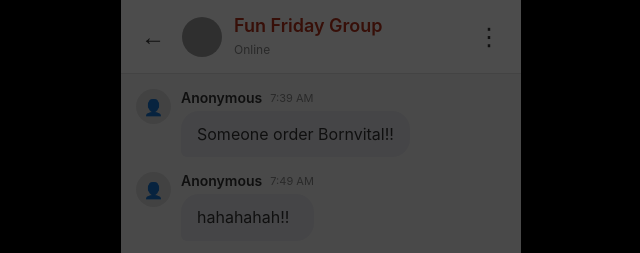
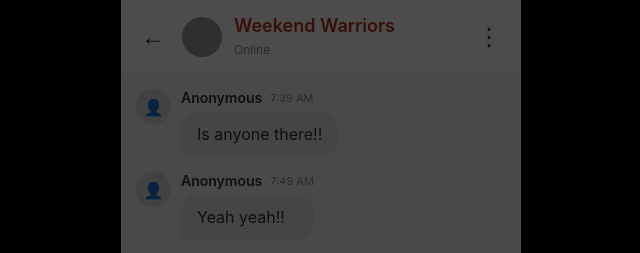
Before and after one commit to shivakumar454/Alignbox--assignment, a website: page public/index.html in a window 1280 px wide. Shown: the top 253 px of the page, 319-959 px from the left. Drawn offline with nearby package versions, Linux system fonts and the light colour scheme; no server answers; grey boxes are pictures that could not be loaded.

Commit message:
small changes

```diff
--- a/public/index.html
+++ b/public/index.html
@@ -3,7 +3,7 @@
 <head>
     <meta charset="UTF-8">
     <meta name="viewport" content="width=device-width, initial-scale=1.0">
-    <title>Fun Friday Group Chat</title>
+    <title>Weekend Warriors</title>
     <link rel="stylesheet" href="style.css">
 </head>
 <body>
@@ -15,7 +15,7 @@
                     <img src="https://images.pexels.com/photos/220453/pexels-photo-220453.jpeg?auto=compress&cs=tinysrgb&w=100&h=100&fit=crop" alt="Group">
                 </div>
                 <div class="group-info">
-                    <h2>Fun Friday Group</h2>
+                    <h2>Weekend Warriors</h2>
                     <span class="group-status">Online</span>
                 </div>
             </div>
--- a/public/script.js
+++ b/public/script.js
@@ -172,21 +172,21 @@ setTimeout(() => {
         const sampleMessages = [
             {
                 username: 'Anonymous',
-                message: 'Someone order Bornvital!!',
+                message: 'Is anyone there!!',
                 is_anonymous: true,
                 created_at: new Date(Date.now() - 3600000),
                 sender_id: 'sample1'
             },
             {
                 username: 'Anonymous',
-                message: 'hahahahah!!',
+                message: 'Yeah yeah!!',
                 is_anonymous: true,
                 created_at: new Date(Date.now() - 3000000),
                 sender_id: 'sample2'
             },
             {
                 username: 'Abhay Shukla',
-                message: 'We have Surprise For you!!',
+                message: 'There is a suprise Guys!!',
                 is_anonymous: false,
                 created_at: new Date(Date.now() - 1800000),
                 sender_id: 'sample3'
```
Also changed, not shown: 1 other file.
